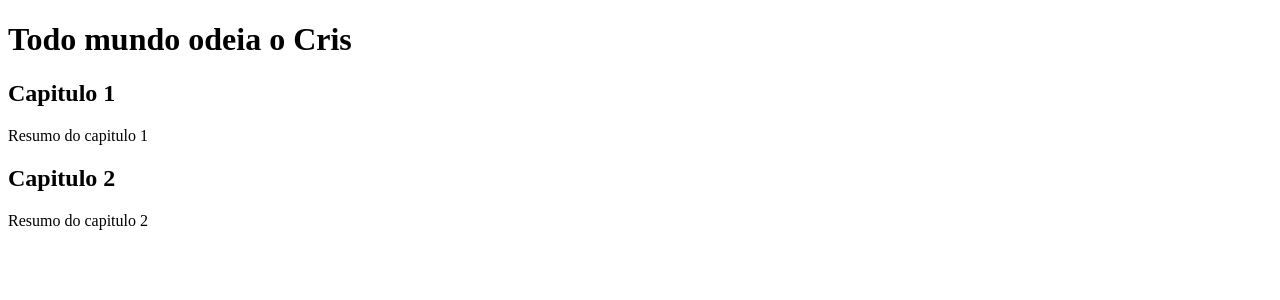
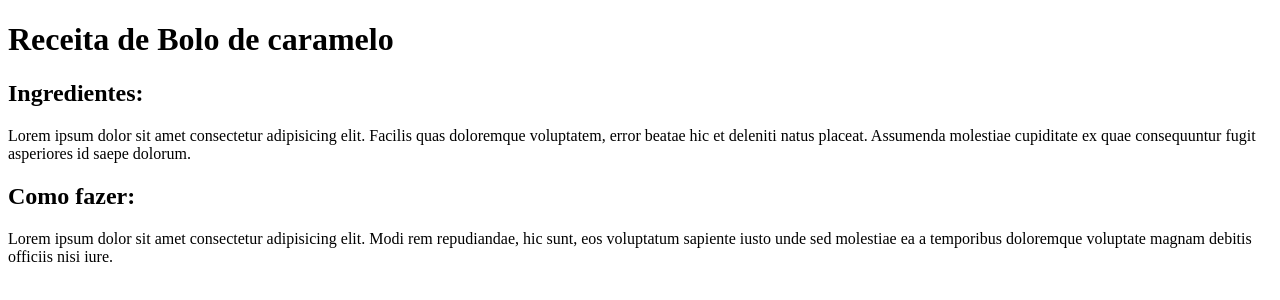
Before and after one commit to SPSsilva/Projeto-Site, a plain HTML site: page Index.html in a window 1280 px wide. Drawn offline with Linux system fonts and the light colour scheme.

Commit message:
Update index

```diff
--- a/Index.html
+++ b/Index.html
@@ -4,19 +4,19 @@
     <meta charset="UTF-8">
     <meta http-equiv="X-UA-Compatible" content="IE=edge">
     <meta name="viewport" content="width=device-width, initial-scale=1.0">
-    <title>Todo Mundo odeia o Cris</title>
+    <title>Receita de Bolo de caramelo da dona Maria</title>
 </head>
 <body>
     <main>
         <header>
-            <h1>Todo mundo odeia o Cris</h1>
+            <h1>Receita de Bolo de caramelo</h1>
         </header>
         <article>
-            <h2>Capitulo 1</h2>
-            <p>Resumo do capitulo 1</p>
+            <h2>Ingredientes:</h2>
+            <p>Lorem ipsum dolor sit amet consectetur adipisicing elit. Facilis quas doloremque voluptatem, error beatae hic et deleniti natus placeat. Assumenda molestiae cupiditate ex quae consequuntur fugit asperiores id saepe dolorum.</p>
         </article>
-            <h2>Capitulo 2</h2>
-            <p>Resumo do capitulo 2</p>
+            <h2>Como fazer:</h2>
+            <p>Lorem ipsum dolor sit amet consectetur adipisicing elit. Modi rem repudiandae, hic sunt, eos voluptatum sapiente iusto unde sed molestiae ea a temporibus doloremque voluptate magnam debitis officiis nisi iure.</p>
         <article>
     </main>
 </body>
```
